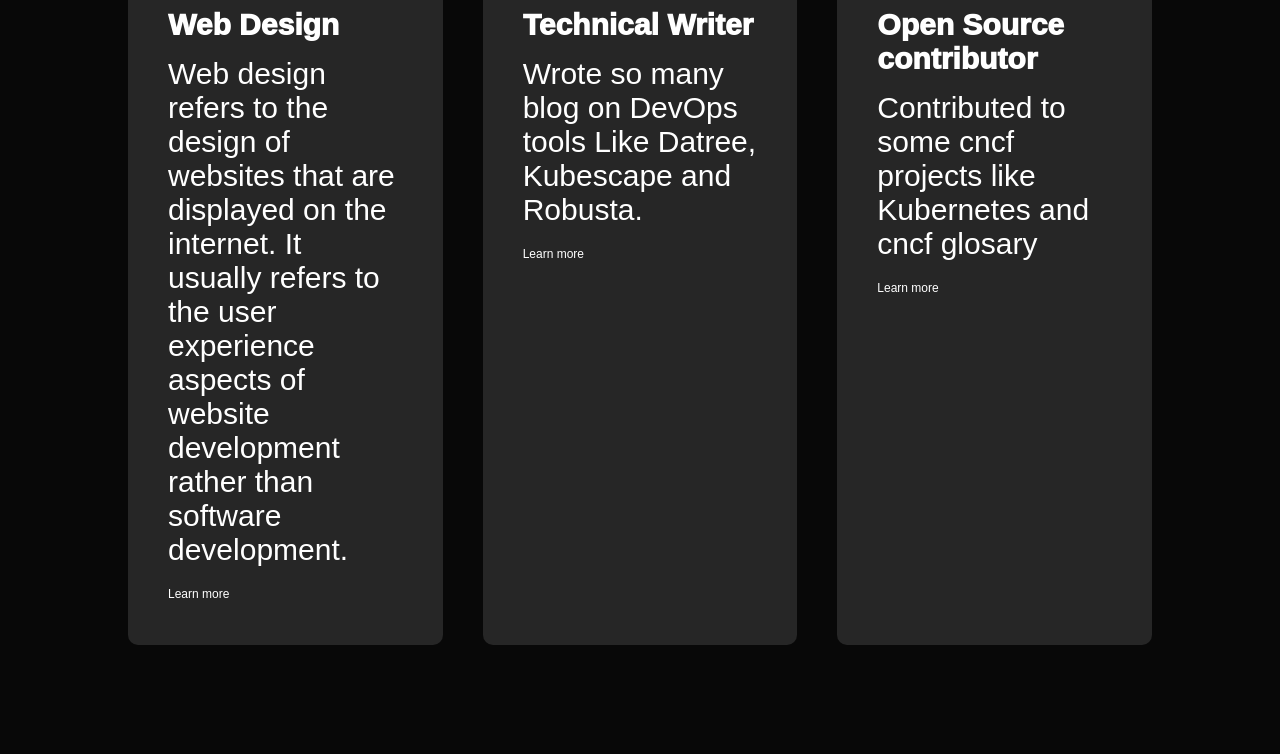
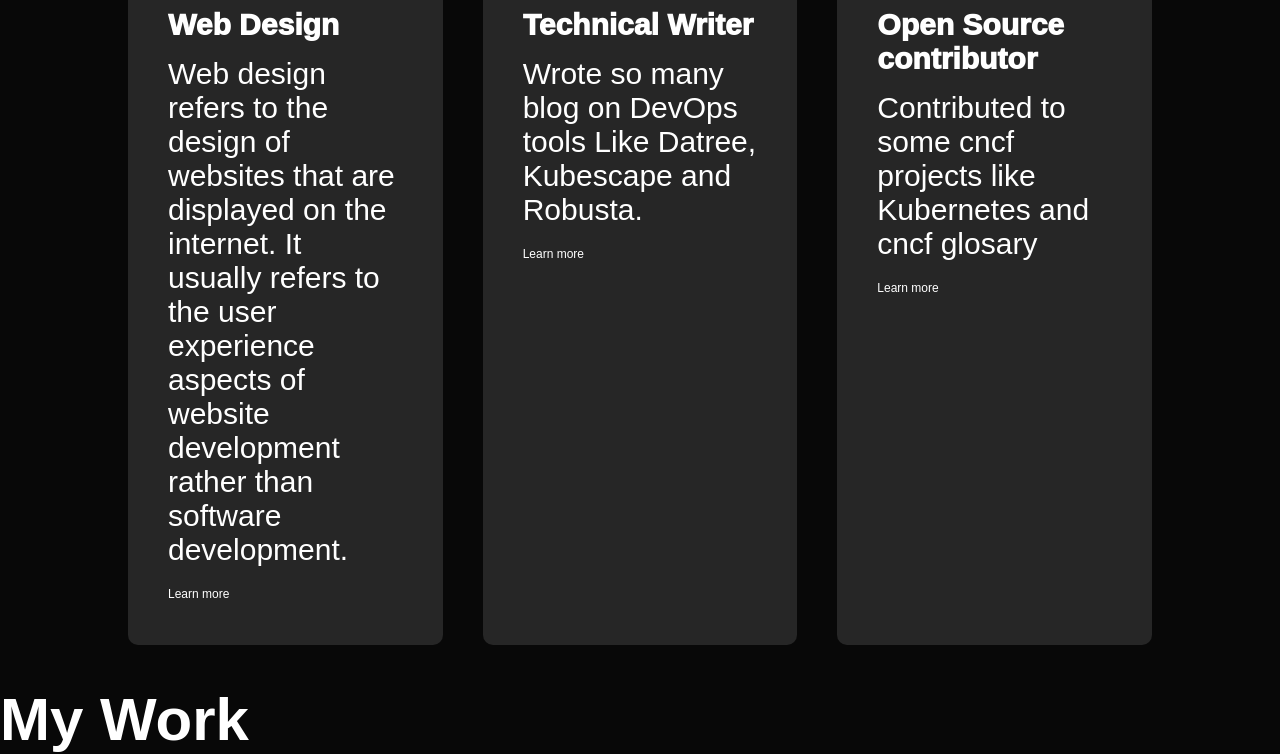
Before and after one commit to VamshiReddy02/Portfolio-Website, a plain HTML site: page index.html in a window 1280 px wide. Shown: the part 1597-2351 px from the top of the page. Before the commit the page ends 2282 px from the top, so only its background shows below. Drawn offline with Linux system fonts and the light colour scheme.

Commit message:
working on my work session

```diff
--- a/index.html
+++ b/index.html
@@ -28,7 +28,7 @@
     </div>
     </div>
 
-    <!---------about--->
+    <!------------------------about------------------------>
 
     <div id="about">
         <div class="container">
@@ -68,7 +68,7 @@
             </div>
         </div>
     </div>
-    <!-----------services-->
+    <!-----------------------services---------------------->
     <div id="services">
         <div class="container">
             <h1 class="sub-title">My Services</h1>
@@ -95,6 +95,15 @@
         </div>
 
     </div>
+    <!-----------------------portfolio---------------------->
+    <div id="portfolio">
+        <div class="contanier">
+            <h1 class="sub-title">My Work</h1>
+
+        </div>
+
+    </div>
+
 
 
    <script>
```
